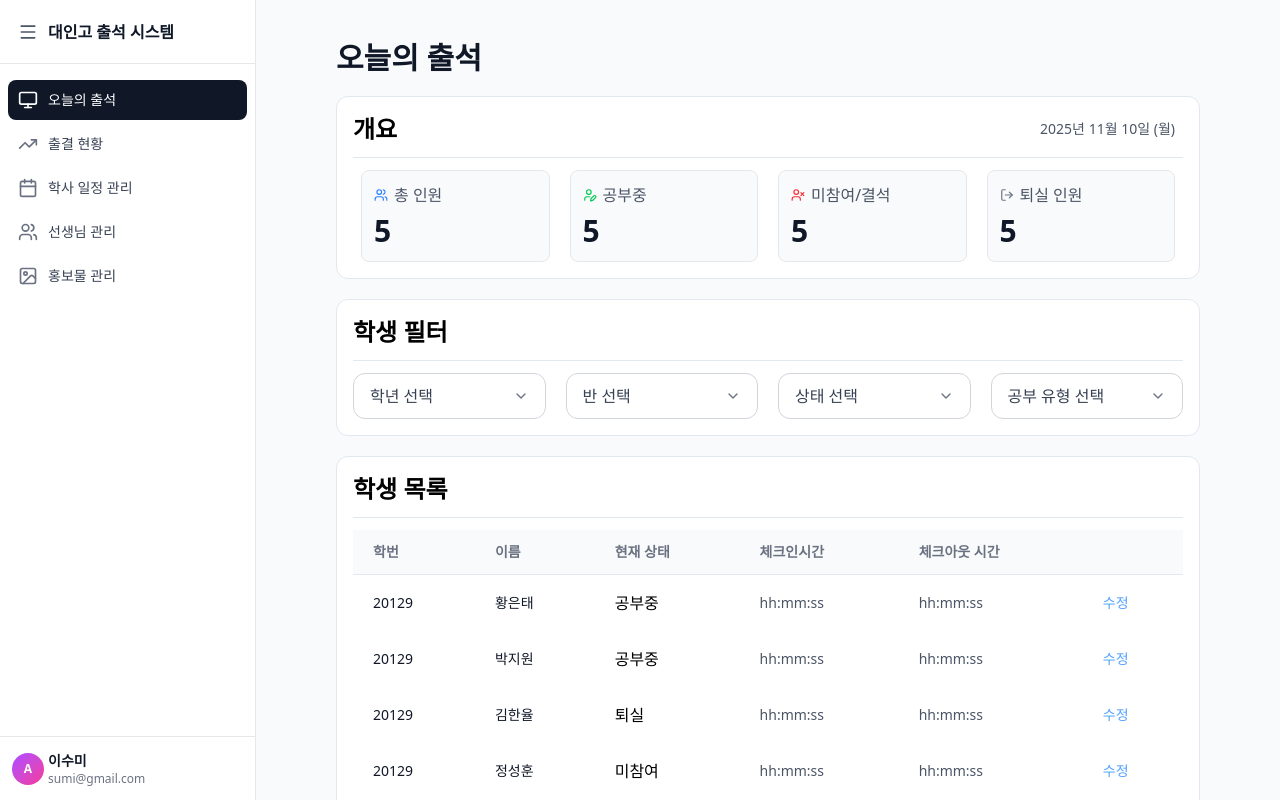
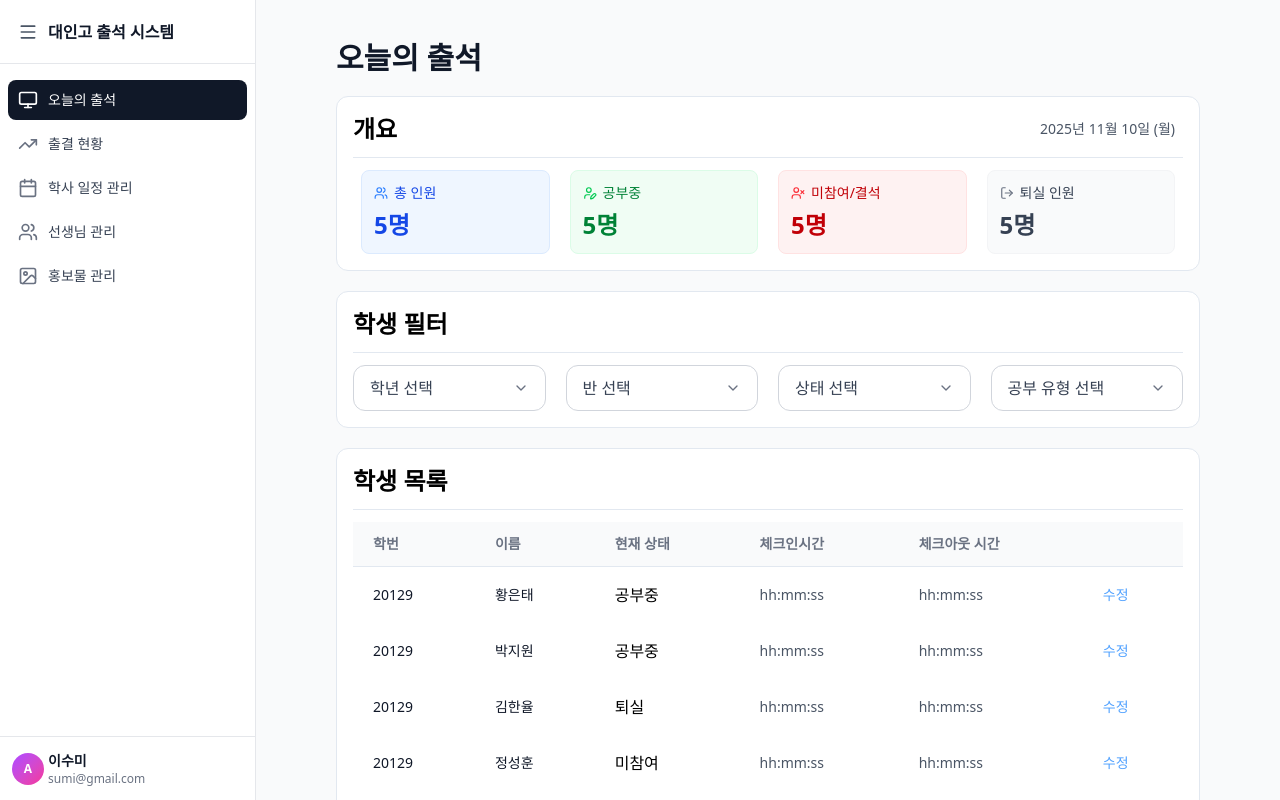
Before and after one commit to dmsxo/Study-Check-Kiosk-Service, a React (Vite) app in the folder Teacher-App/: page / in a window 1280 px wide. Built offline with nearby package versions, Linux system fonts and the light colour scheme.

Commit message:
Card 꾸미기

```diff
--- a/Teacher-App/src/renderer/src/components/Calendar.jsx
+++ b/Teacher-App/src/renderer/src/components/Calendar.jsx
@@ -8,15 +8,17 @@ dayjs.extend(timezone);
 
 const KST = 'Asia/Seoul';
 
-function CalendarUI() {
+const defaultDayContent = (day) => {
+  return <div className="border border-slate-200 bg-white rounded-xl p-4">{day}</div>;
+};
+
+function CalendarUI({ header = true, current = dayjs().tz(KST), dayContent = defaultDayContent }) {
   const weekDays = ['일', '월', '화', '수', '목', '금', '토'];
 
-  const [currentDate, setCurrentDate] = useState(dayjs().tz(KST));
+  const [currentDate, setCurrentDate] = useState(current);
   const [year, month, day] = currentDate.format('YYYY-MM-DD').split('-');
   const startWeekDay = currentDate.startOf('month').day();
   const dayInMonth = currentDate.endOf('month').date();
-
-  function renderDayContent(day) {}
 
   function renderCalendar() {
     let days = [];
@@ -24,11 +26,7 @@ function CalendarUI() {
       days.push(<div key={`empty${day}`} />);
     }
     for (let day = 0; day < dayInMonth; day++) {
-      days.push(
-        <div key={`day${day}`} className="p-4 border border-slate-200 rounded-lg min-h-20">
-          {day}
-        </div>
-      );
+      days.push(<div key={`day${day}`}>{dayContent(day + 1)}</div>);
     }
     return days;
   }
@@ -36,6 +34,7 @@ function CalendarUI() {
   return (
     <>
       {/* header */}
+      {header && (
         <div className="flex p-4">
           <button
             onClick={() => {
@@ -55,6 +54,7 @@ function CalendarUI() {
             <ChevronRight />
           </button>
         </div>
+      )}
 
       {/* week day header */}
       <div className="grid grid-cols-7 gap-2 mb-2">
--- a/Teacher-App/src/renderer/src/components/UI/CardUI.jsx
+++ b/Teacher-App/src/renderer/src/components/UI/CardUI.jsx
@@ -1,18 +1,45 @@
-function Card({
-  Icon,
-  iconColor,
-  title,
-  value,
-  bgColor = 'bg-gray-50',
-  borderColor = 'border-gray-200'
-}) {
+const COLORS = {
+  blue: {
+    border: 'border-blue-100',
+    bg: 'bg-blue-50',
+    icon: 'text-blue-500',
+    text: 'text-blue-700'
+  },
+  green: {
+    border: 'border-green-100',
+    bg: 'bg-green-50',
+    icon: 'text-green-500',
+    text: 'text-green-700'
+  },
+  red: {
+    border: 'border-red-100',
+    bg: 'bg-red-50',
+    icon: 'text-red-500',
+    text: 'text-red-700'
+  },
+  gray: {
+    border: 'border-gray-100',
+    bg: 'bg-gray-50',
+    icon: 'text-gray-500',
+    text: 'text-gray-700'
+  },
+  purple: {
+    border: 'border-purple-100',
+    bg: 'bg-purple-50',
+    icon: 'text-purple-500',
+    text: 'text-purple-700'
+  }
+};
+
+function Card({ Icon, title, value, color }) {
+  const { border, bg, icon, text } = COLORS[color] || COLORS.gray;
   return (
-    <div className={`border ${borderColor} rounded-lg p-3 ${bgColor}`}>
+    <div className={`border ${border} rounded-lg p-3 ${bg}`}>
       <div className="flex items-center gap-1.5 mb-1.5">
-        <Icon className={`w-3.5 h-3.5 ${iconColor}`} />
-        <div className="text text-gray-600 font-medium">{title}</div>
+        <Icon className={`w-3.5 h-3.5 ${icon}`} />
+        <div className={`text-sm ${text} font-medium`}>{title}</div>
       </div>
-      <div className="text-3xl font-semibold text-gray-900">{value}</div>
+      <div className={`text-2xl font-semibold ${text}`}>{value}</div>
     </div>
   );
 }
--- a/Teacher-App/src/renderer/src/pages/product/Analytics/Analytics.jsx
+++ b/Teacher-App/src/renderer/src/pages/product/Analytics/Analytics.jsx
@@ -23,7 +23,7 @@ function Analytics() {
     if (!isDragging) return;
     const delta = ((e.clientX - startX) / window.innerWidth) * 100;
     const newWidth = startWidth + delta;
-    if (newWidth > 50 && newWidth < 65) {
+    if (newWidth > 35 && newWidth < 65) {
       setContentWidth(newWidth);
     }
   };
@@ -51,7 +51,7 @@ function Analytics() {
       {/* Main Contents */}
       <div
         style={{ width: `${contentWidth}%` }}
-        className={`flex flex-col overflow-auto scrollbar-hide ${selectedStudent ? '' : 'flex-1'}`}
+        className={`flex flex-col overflow-auto scrollbar-hide ${selectedStudent ? '' : 'flex-1'} min-w-fit`}
       >
         <AnalyticsMainContents setSelectedStudent={setSelectedStudent} />
       </div>
--- a/Teacher-App/src/renderer/src/pages/product/Analytics/SideView.jsx
+++ b/Teacher-App/src/renderer/src/pages/product/Analytics/SideView.jsx
@@ -1,50 +1,45 @@
+import { X, Calendar, Clock, Percent } from 'lucide-react';
+import Card from '../../../components/UI/CardUI';
+import CalendarUI from '../../../components/Calendar';
+
 function SideView({ contentWidth, selectedStudent, setSelectedStudent }) {
+  // 한달치 dummy 출석 (api로 대체)
+  const attendances = [{ level: 1, checkin: '07:30', checkout: '08:30' }];
+
+  const dayContent = (day) => {
+    const level = [];
+
+    return <div className="bg-white border border-slate-200">{day}</div>;
+  };
+
   return (
     <div
       style={{ width: `${100 - contentWidth}%` }}
-      className="bg-white flex flex-col border-l border-gray-200 overflow-auto rounded-r-2xl"
+      className="bg-white flex flex-col border-l border-gray-200 overflow-auto rounded-r-2xl min-w-fit"
     >
       <div className="p-8 border-b border-gray-100">
-        <div className="flex items-center justify-between mb-6">
+        <div className="flex items-start justify-between mb-6">
           <div>
+            <p className="text-sm text-gray-500 mt-1">{selectedStudent.student_id}</p>
             <h2 className="text-2xl font-bold text-gray-900">{selectedStudent.name}</h2>
-            <p className="text-sm text-gray-500 mt-1">학번: {selectedStudent.student_id}</p>
           </div>
           <button
             onClick={() => setSelectedStudent(null)}
             className="text-gray-400 hover:text-gray-600 transition-colors"
           >
-            <svg className="w-6 h-6" fill="none" stroke="currentColor" viewBox="0 0 24 24">
-              <path
-                strokeLinecap="round"
-                strokeLinejoin="round"
-                strokeWidth={2}
-                d="M6 18L18 6M6 6l12 12"
-              />
-            </svg>
+            <X />
           </button>
         </div>
         <div className="grid grid-cols-3 gap-4">
-          <div className="bg-blue-50 rounded-xl p-4 border border-blue-100">
-            <p className="text-xs text-blue-600 mb-1 font-medium">총 출석일</p>
-            <p className="text-2xl font-bold text-blue-700">{10}일</p>
-            <p className="text-xs text-blue-600 mt-1">/ {10}일</p>
-          </div>
-          <div className="bg-green-50 rounded-xl p-4 border border-green-100">
-            <p className="text-xs text-green-600 mb-1 font-medium">총 공부 시간</p>
-            <p className="text-2xl font-bold text-green-700">{10}시간</p>
-          </div>
-          <div className="bg-purple-50 rounded-xl p-4 border border-purple-100">
-            <p className="text-xs text-purple-600 mb-1 font-medium">출석률</p>
-            <p className="text-2xl font-bold text-purple-700">{100}%</p>
-          </div>
+          <Card Icon={Calendar} color={'blue'} title="총 출석일" value="20일" />
+          <Card Icon={Clock} color={'green'} title="총 공부 시간" value="150 시간" />
+          <Card Icon={Percent} color={'purple'} title="출석률" value="100%" />
         </div>
       </div>
-      <div className="flex-1 overflow-auto p-8">
-        <div className="flex items-center gap-2 mb-4">
-          {/* <Calendar className="w-5 h-5 text-gray-700" /> */}
-          <h3 className="text-lg font-bold text-gray-900">출석 상세 기록</h3>
-        </div>
+
+      <div className="flex-1 p-8 space-y-5">
+        <h3 className="text-lg font-bold text-gray-900">캘린더 보기</h3>
+        <CalendarUI header={false} dayContent={dayContent} />
       </div>
     </div>
   );
--- a/Teacher-App/src/renderer/src/pages/product/Dashboard.jsx
+++ b/Teacher-App/src/renderer/src/pages/product/Dashboard.jsx
@@ -176,10 +176,10 @@ function Dashboard() {
         <hr className="text-slate-200 my-3" />
 
         <div className="grid grid-cols-2 lg:grid-cols-4 gap-5 px-2">
-          <Card title="총 인원" Icon={Users} iconColor={'text-blue-500'} value={5} />
-          <Card title="공부중" Icon={UserPen} iconColor={'text-green-500'} value={5} />
-          <Card title="미참여/결석" Icon={UserX} iconColor={'text-red-500'} value={5} />
-          <Card title="퇴실 인원" Icon={LogOut} iconColor={'text-gray-500'} value={5} />
+          <Card title="총 인원" Icon={Users} color={'blue'} value={'5명'} />
+          <Card title="공부중" Icon={UserPen} color={'green'} value={'5명'} />
+          <Card title="미참여/결석" Icon={UserX} color={'red'} value={'5명'} />
+          <Card title="퇴실 인원" Icon={LogOut} color={'gray'} value={'5명'} />
         </div>
       </LayoutContainer>
 
```
Lines whose indentation alone changed are shown as unchanged.
